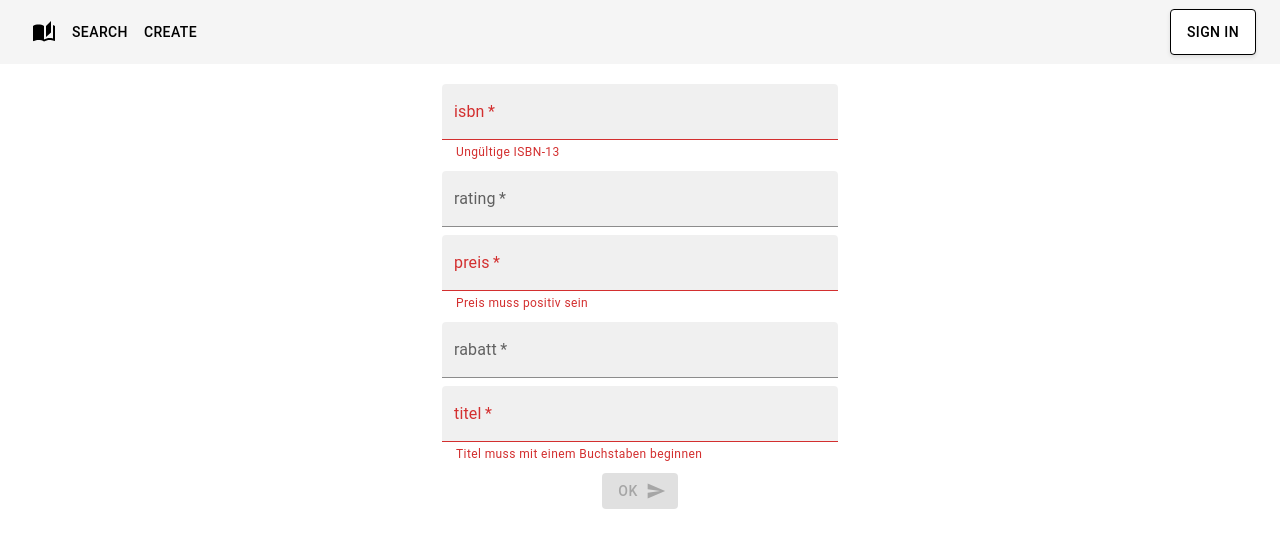
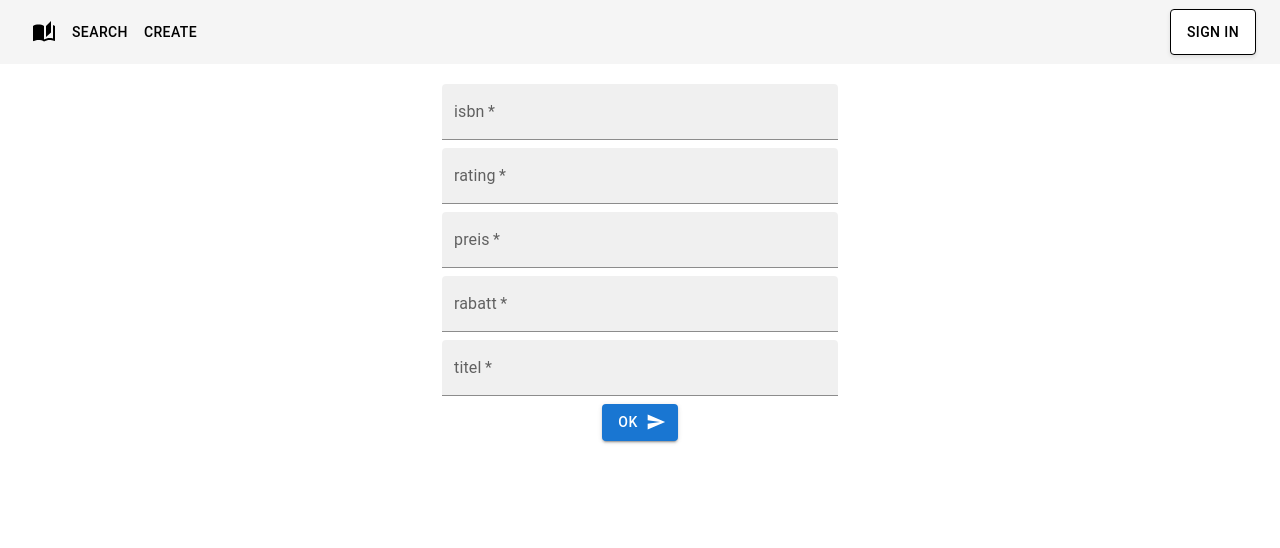
Before and after one commit to rirag12345/SWE-Abgabe-2-Gruppe-1, a React (Vite) app: page /create in a window 1280 px wide. Shown: the top 548 px of the page. Built offline with nearby package versions, Linux system fonts and the light colour scheme.

Commit message:
feat: fix validation bug and added correct validation implementation

```diff
--- a/src/components/Create.tsx
+++ b/src/components/Create.tsx
@@ -16,7 +16,7 @@
 import SendIcon from '@mui/icons-material/Send';
 import { Alert, Box, Button, Container, TextField } from '@mui/material';
 import axios from 'axios';
-import { useEffect, useState } from 'react';
+import { useState } from 'react';
 import { CreateSchema } from '../features/auth/lib/validators';
 
 /**
@@ -33,7 +33,6 @@ export function Create() {
     const [titel, setTitel] = useState('');
 
     // states for validation
-    // FIXME bei invalidem initalem Wert hat das Feld sofort den error zustand
     const [isbnError, setIsbnError] = useState('');
     const [ratingError, setRatingError] = useState('');
     const [preisError, setPreisError] = useState('');
@@ -43,7 +42,6 @@ export function Create() {
     // state for alert
     const [showAlert, setShowAlert] = useState(false);
 
-    useEffect(() => {
     const validateFields = () => {
         const result = CreateSchema.safeParse({
             isbn,
@@ -75,27 +73,20 @@ export function Create() {
                         break;
                 }
             });
+            return false;
         } else {
             setIsbnError('');
             setRatingError('');
             setPreisError('');
             setRabattError('');
             setTitelError('');
+            return true;
         }
     };
 
-        validateFields();
-    }, [isbn, rating, preis, rabatt, titel]);
-
     async function handleSubmit() {
         // prevent submission if there are validation errors
-        if (
-            !!isbnError ||
-            !!ratingError ||
-            !!preisError ||
-            !!rabattError ||
-            !!titelError
-        ) {
+        if (!validateFields()) {
             return;
         }
 
@@ -157,7 +148,10 @@ export function Create() {
                     label='isbn'
                     variant='filled'
                     value={isbn}
-                    onChange={(e) => setIsbn(e.target.value)}
+                    onChange={(e) => {
+                        setIsbn(e.target.value);
+                        setIsbnError('');
+                    }}
                     error={!!isbnError}
                     helperText={isbnError}
                 />
@@ -168,7 +162,10 @@ export function Create() {
                     label='rating'
                     variant='filled'
                     value={rating}
-                    onChange={(e) => setRating(e.target.value)}
+                    onChange={(e) => {
+                        setRating(e.target.value);
+                        setRatingError('');
+                    }}
                     error={!!ratingError}
                     helperText={ratingError}
                 />
@@ -179,7 +176,10 @@ export function Create() {
                     label='preis'
                     variant='filled'
                     value={preis}
-                    onChange={(e) => setPreis(e.target.value)}
+                    onChange={(e) => {
+                        setPreis(e.target.value);
+                        setPreisError('');
+                    }}
                     error={!!preisError}
                     helperText={preisError}
                 />
@@ -190,7 +190,10 @@ export function Create() {
                     label='rabatt'
                     variant='filled'
                     value={rabatt}
-                    onChange={(e) => setRabatt(e.target.value)}
+                    onChange={(e) => {
+                        setRabatt(e.target.value);
+                        setRabattError('');
+                    }}
                     error={!!rabattError}
                     helperText={rabattError}
                 />
@@ -201,7 +204,10 @@ export function Create() {
                     label='titel'
                     variant='filled'
                     value={titel}
-                    onChange={(e) => setTitel(e.target.value)}
+                    onChange={(e) => {
+                        setTitel(e.target.value);
+                        setTitelError('');
+                    }}
                     error={!!titelError}
                     helperText={titelError}
                 />
```
Lines whose indentation alone changed are shown as unchanged.
